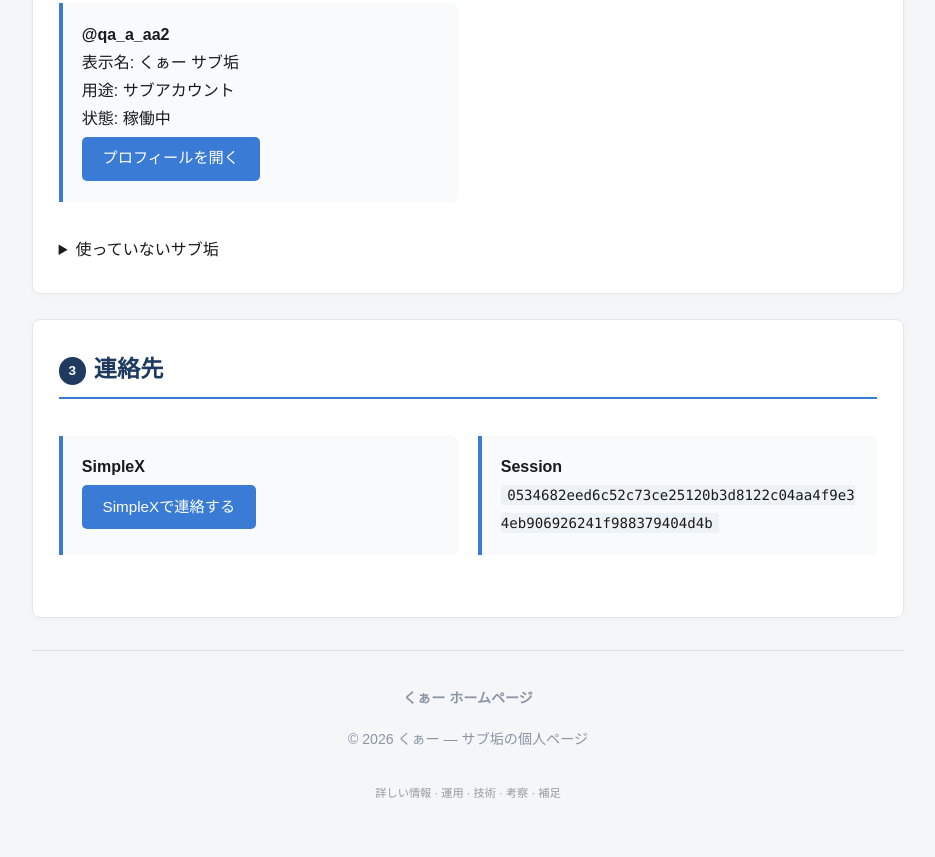
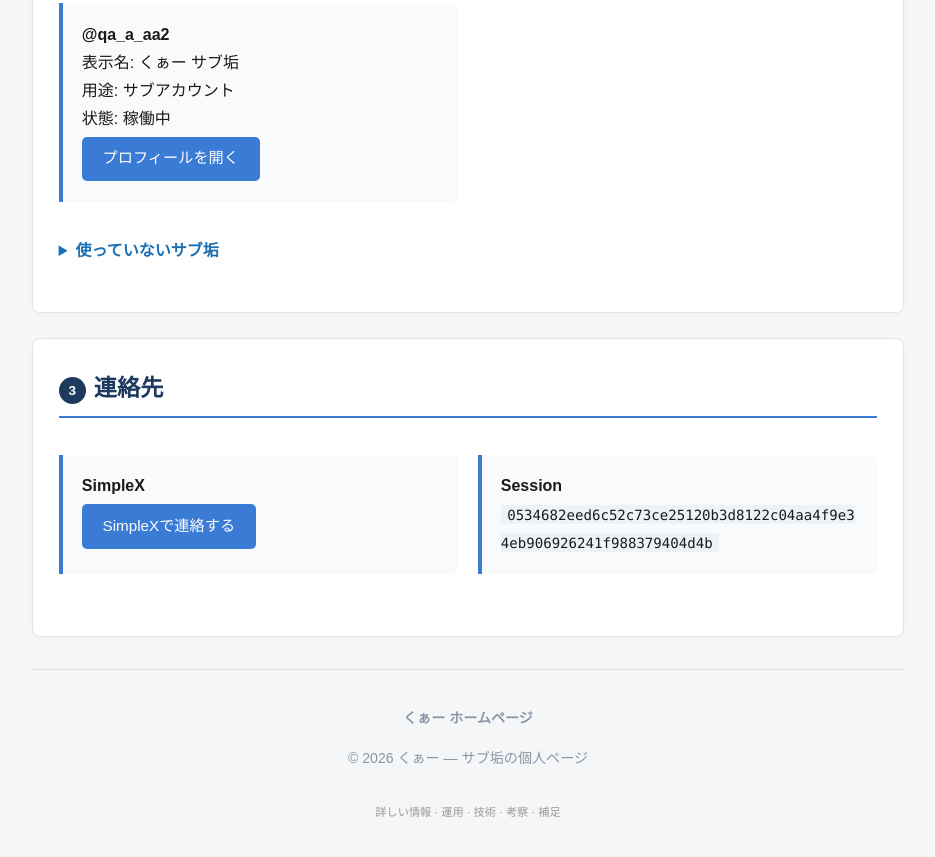
Before and after one commit to kubobeem/kubobeem-s5-si_andwww_kuboes.ninja, a plain HTML site: page index.html in a window 1280 px wide. Shown: the part 1521-2378 px from the top of the page, without its empty margins (172-1107 px from the left). Drawn offline with Linux system fonts and the light colour scheme.

Commit message:
サブ垢追加（qa_a_aa2表示、3/4/6は折りたたみ）＋連絡先（SimpleX/Session）＋フッター文言削除

```diff
--- a/style.css
+++ b/style.css
@@ -287,6 +287,9 @@ pre{
   gap:1.2rem;
   margin:1rem 0;
 }
+details{margin:1.1rem 0}
+details summary{cursor:pointer;color:#1a6fb5;font-weight:600}
+details summary:hover{color:#0d4a7a}
 @media (max-width:640px){
   body{padding:1rem}
   header h1{font-size:1.9rem}
@@ -432,4 +435,5 @@ img{
   .pager a:hover{border-color:#3a7bd5;background:#23262c}
   .pager strong{color:#9ecbff}
   .pager span{color:#9aa3af}
+  details summary{color:#8ab4ff}
 }
```
